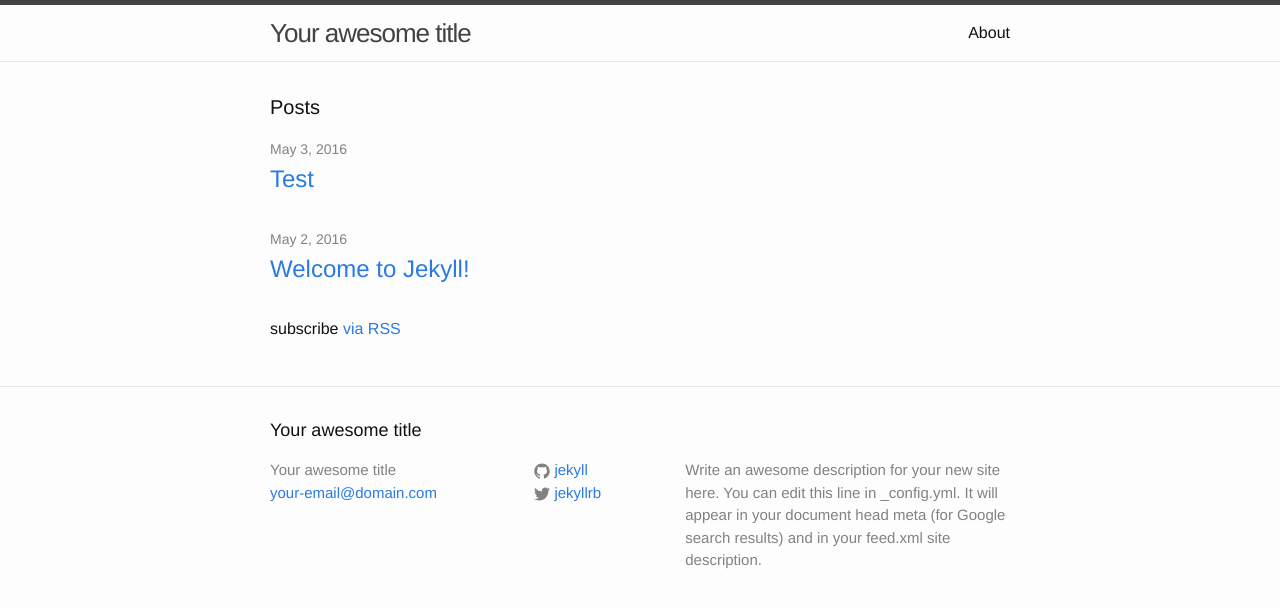
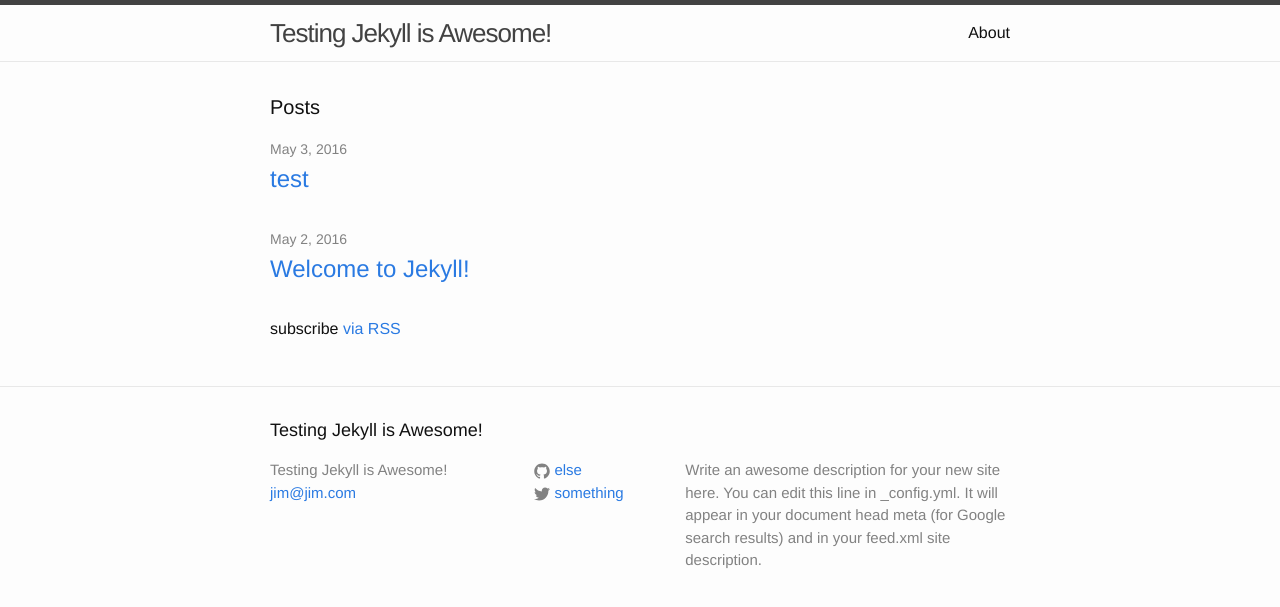
Before and after one commit to aberkow/jekyll-test, a Jekyll site: the page built from index.html, in a window 1280 px wide. Shown: the top 607 px of the page. Built offline with Jekyll 4.4.1, drawn with Linux system fonts in a browser that asks for light colours.

Commit message:
testing jekyll a little at a time

```diff
--- a/_config.yml
+++ b/_config.yml
@@ -6,16 +6,16 @@
 # 'jekyll serve'. If you change this file, please restart the server process.
 
 # Site settings
-title: Your awesome title
-email: your-email@domain.com
+title: Testing Jekyll is Awesome!
+email: jim@jim.com
 description: > # this means to ignore newlines until "baseurl:"
   Write an awesome description for your new site here. You can edit this
   line in _config.yml. It will appear in your document head meta (for
   Google search results) and in your feed.xml site description.
 baseurl: "" # the subpath of your site, e.g. /blog
 url: "http://yourdomain.com" # the base hostname & protocol for your site
-twitter_username: jekyllrb
-github_username:  jekyll
+twitter_username: something
+github_username:  else
 
 # Build settings
 markdown: kramdown
```
Also changed, not shown: _posts/2016-05-03-test.md (+3 -1 lines), package.json (+9 -1 lines).
